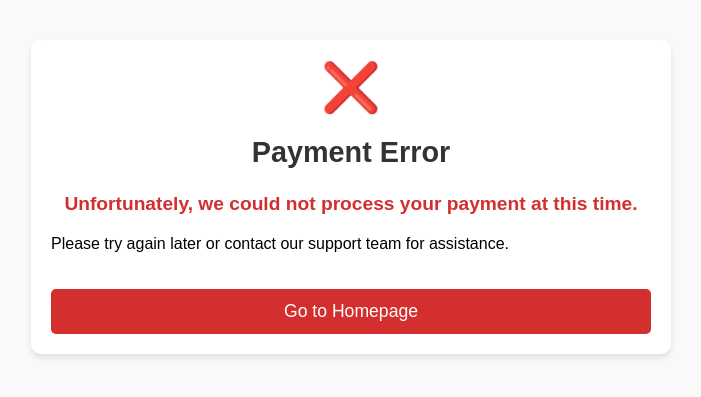
After one commit to lealre/stripe-photo-gateway, a FastAPI app: template src/pages/templates/payment_error.html in a window 1280 px wide. The commit adds this page. Shown: the top 397 px of the page, without its empty margins (289-990 px from the left). Run offline with FastAPI, Linux system fonts and the light colour scheme; the template is opened without the code that fills it, so the values that code supplies are empty; parts of the project's set-up code (start-up, migrations or seed data) failed here and were passed over.

Commit message:
Add HTML templates for pages and define routes

```diff
--- a/src/app.py
+++ b/src/app.py
@@ -35,3 +35,13 @@ def home(request: Request):
 @app.get('/order/details', response_class=HTMLResponse)
 def order_details(request: Request):
     return templates.TemplateResponse(request=request, name='order_details.html')
+
+
+@app.get('/payment/success', response_class=HTMLResponse)
+def payment_success(request: Request):
+    return templates.TemplateResponse(request=request, name='payment_success.html')
+
+
+@app.get('/payment/error', response_class=HTMLResponse)
+def payment_fail(request: Request):
+    return templates.TemplateResponse(request=request, name='payment_error.html')
--- a/src/pages/static/styles.css
+++ b/src/pages/static/styles.css
@@ -140,3 +140,37 @@ button {
 button:hover {
   background-color: #45a049;
 }
+
+.error-message {
+  color: #d32f2f;
+  font-size: 1.2rem;
+  margin: 20px 0;
+  text-align: center;
+  font-weight: bold;
+}
+
+.error-icon {
+  font-size: 3rem;
+  color: #d32f2f;
+  margin-bottom: 20px;
+  text-align: center;
+}
+
+.error .button-container {
+  text-align: center;
+  margin-top: 30px;
+}
+
+.error button {
+  background-color: #d32f2f;
+  color: white;
+  border: none;
+  padding: 12px 20px;
+  font-size: 1.1rem;
+  cursor: pointer;
+  border-radius: 5px;
+}
+
+.error button:hover {
+  background-color: #b71c1c;
+}
--- a/src/pages/templates/order_details.html
+++ b/src/pages/templates/order_details.html
@@ -10,7 +10,6 @@
     <div class="container">
       <h1>Order Details</h1>
 
-      <!-- Form for address input -->
       <form id="order-form">
         <div class="form-group">
           <label for="address">Street Address</label>
--- /dev/null
+++ b/src/pages/templates/payment_error.html
@@ -0,0 +1,22 @@
+<!DOCTYPE html>
+<html lang="en">
+  <head>
+    <meta charset="UTF-8" />
+    <meta name="viewport" content="width=device-width, initial-scale=1.0" />
+    <link rel="stylesheet" href="{{ url_for('static', path='styles.css') }}" />
+    <title>Payment Error</title>
+  </head>
+  <body>
+    <div class="container">
+      <div class="error-icon">❌</div>
+      <h1>Payment Error</h1>
+      <p class="error-message">
+        Unfortunately, we could not process your payment at this time.
+      </p>
+      <p>Please try again later or contact our support team for assistance.</p>
+      <div class="button-container error">
+        <button onclick="window.location.href='/'">Go to Homepage</button>
+      </div>
+    </div>
+  </body>
+</html>
```
Also changed, not shown: src/pages/static/js/addressForm.js (+7 -7 lines), src/pages/templates/payment_success.html (added, +23 -0 lines).
